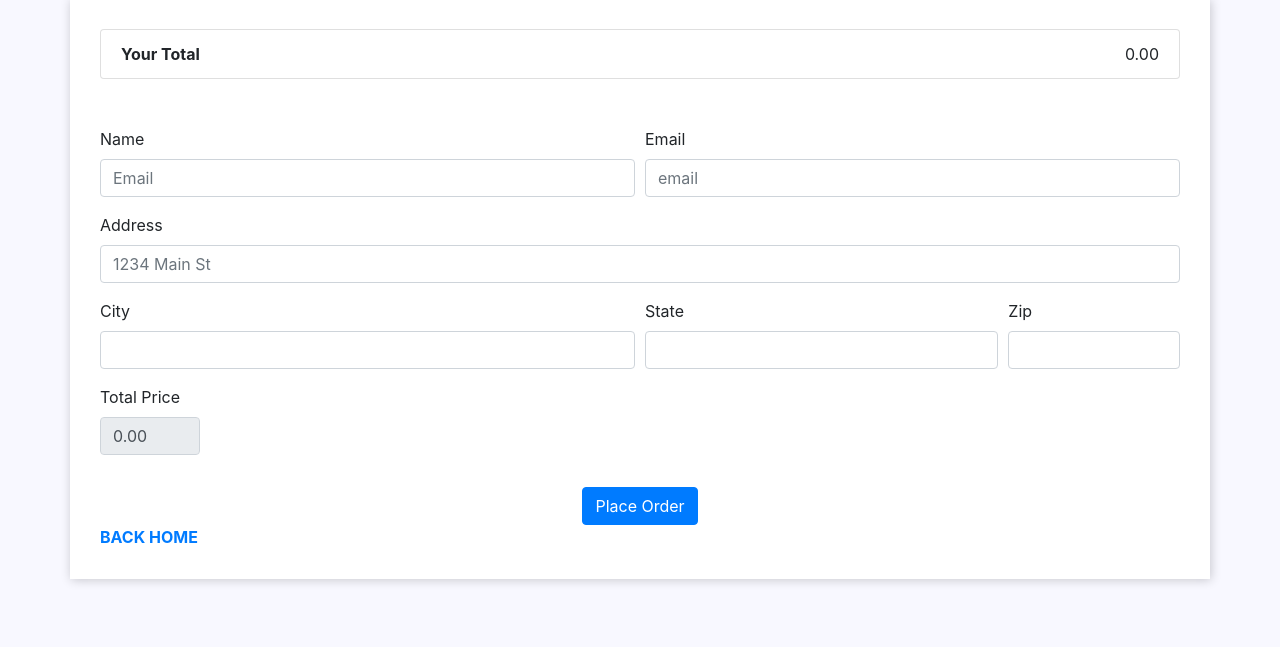
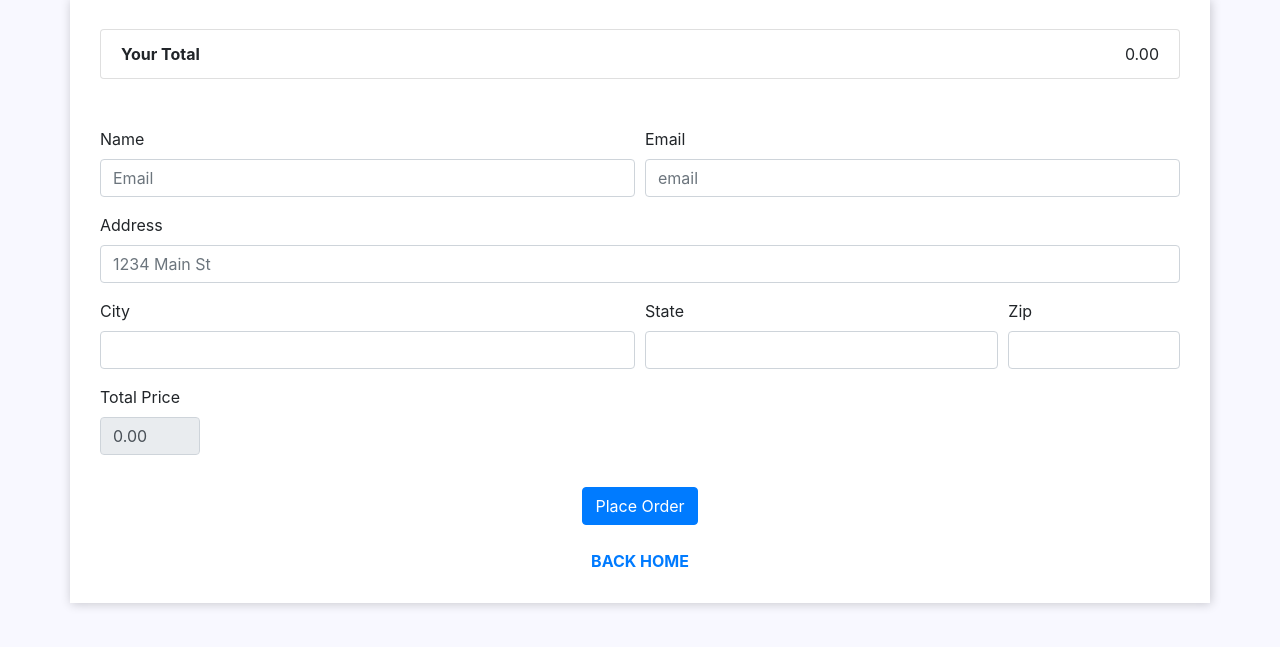
Before and after one commit to dobbiedts/Ecom, a Django app: page /checkout/ in a window 1280 px wide; the page is wider, and only the part inside the window is pictured. Shown: the part 49-696 px from the top of that part. Run offline with Django 3.2, Linux system fonts and the light colour scheme; some libraries are stand-ins or nearby versions.

Commit message:
adjustments

```diff
--- a/com/templates/checkout.html
+++ b/com/templates/checkout.html
@@ -71,8 +71,8 @@
                 </div>
 
             </form>
-            <div style="width:100vw">
-                <a class="return mt-3" style="text-align:center; " href="{% url 'index' %}">Back Home</a>
+            <div class="text-center mt-4">
+                <a class="return mt-3 text-center" href="{% url 'index' %}">Back Home</a>
 
             </div>
 
```
